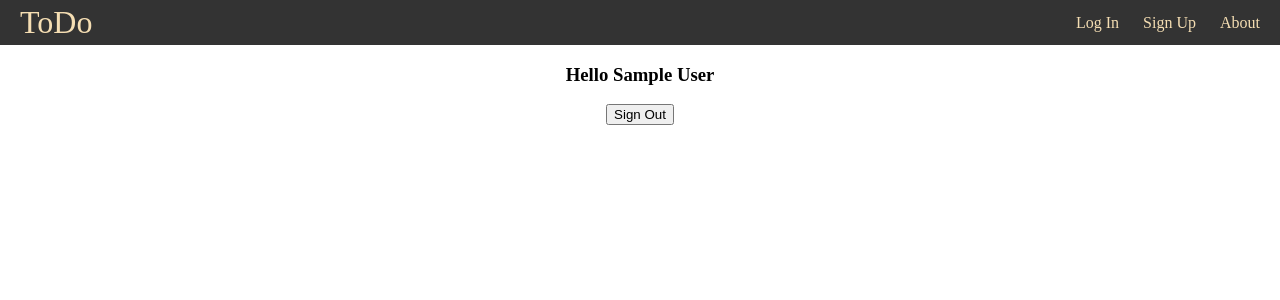
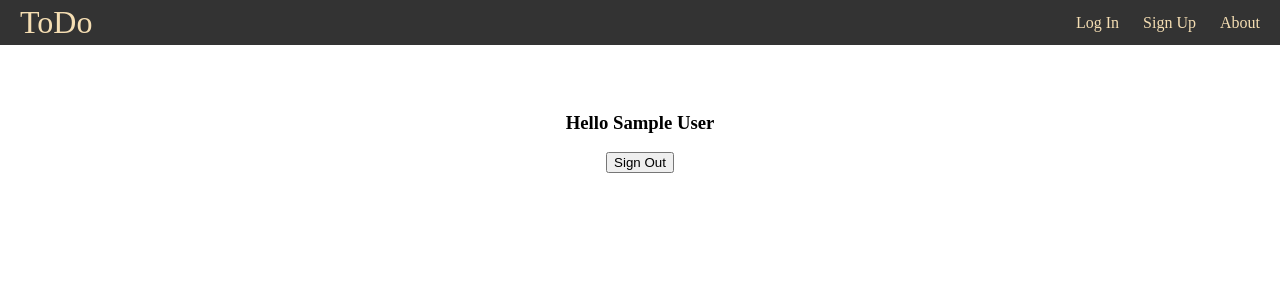
Before and after one commit to danivngopro/ToDoApp, a React (Create React App) app: page / in a window 1280 px wide. Shown: the top 300 px of the page. Built offline with nearby package versions, Linux system fonts and the light colour scheme; no server answers; sample sign-in values are in the browser's storage.

Commit message:
added loading spinner

```diff
--- /dev/null
+++ b/src/components/LoadingSpinner.css
@@ -0,0 +1,16 @@
+@keyframes spinner {
+    0% {
+      transform: rotate(0deg);
+    }
+    100% {
+      transform: rotate(360deg);
+    }
+  }
+  .loading-spinner {
+    width: 50px;
+    height: 50px;
+    border: 10px solid #f3f3f3; /* Light grey */
+    border-top: 10px solid #383636; /* Black */
+    border-radius: 50%;
+    animation: spinner 1.5s linear infinite;
+  }
--- /dev/null
+++ b/src/components/LoadingSpinner.js
@@ -0,0 +1,11 @@
+import React from "react";
+import "./LoadingSpinner.css";
+
+export default function LoadingSpinner() {
+  return (
+    <div className="spinner-container">
+      <div className="loading-spinner">
+      </div>
+    </div>
+  );
+}
--- a/src/pages/ToDo.css
+++ b/src/pages/ToDo.css
@@ -0,0 +1,8 @@
+.loadingContainer {
+  display: flex;
+  justify-content: center;
+}
+
+.container {
+    padding-top: 2rem;
+}
--- a/src/pages/ToDo.js
+++ b/src/pages/ToDo.js
@@ -1,9 +1,9 @@
-import './ToDo.css';
-import { useEffect, useState } from 'react';
-import { auth } from '../firebase/base';
-import { onAuthStateChanged, signOut } from 'firebase/auth';
-import { useNavigate } from 'react-router';
-import { render } from 'react-dom';
+import "./ToDo.css";
+import { useEffect, useState } from "react";
+import { auth } from "../firebase/base";
+import { onAuthStateChanged, signOut } from "firebase/auth";
+import { useNavigate } from "react-router";
+import LoadingSpinner from "../components/LoadingSpinner";
 
 function ToDo() {
   console.log(auth.currentUser);
@@ -14,26 +14,34 @@ function ToDo() {
 
   useEffect(() => {
     const authentication = onAuthStateChanged(auth, (user) => {
-      if (!user) router('/login')
+      if (!user) router("/login");
       setIsLoading(false);
     });
 
-    return authentication
-  })
-  //maybe use effect on is loading to re render and maybe just ask if isloading in return
-
+    return authentication;
+  });
 
   const handleSignOut = () => {
-    signOut(auth).then(res => {
-      router('/login')
-    }).catch(err => console.log(err));
-  }
+    signOut(auth)
+      .then((res) => {
+        router("/login");
+      })
+      .catch((err) => console.log(err));
+  };
 
   return (
-    <>
-      {auth.currentUser ? <h3>Hello {auth.currentUser.displayName}</h3> : null}
-      <button onClick={handleSignOut}>Sign Out</button>
-    </>
+    <div className="container">
+      {!isLoading ? (
+        <>
+          <h3>Hello {auth.currentUser.displayName}</h3>
+          <button onClick={handleSignOut}>Sign Out</button>
+        </>
+      ) : (
+        <div className="loadingContainer">
+          <LoadingSpinner />
+        </div>
+      )}
+    </div>
   );
 }
 
```
